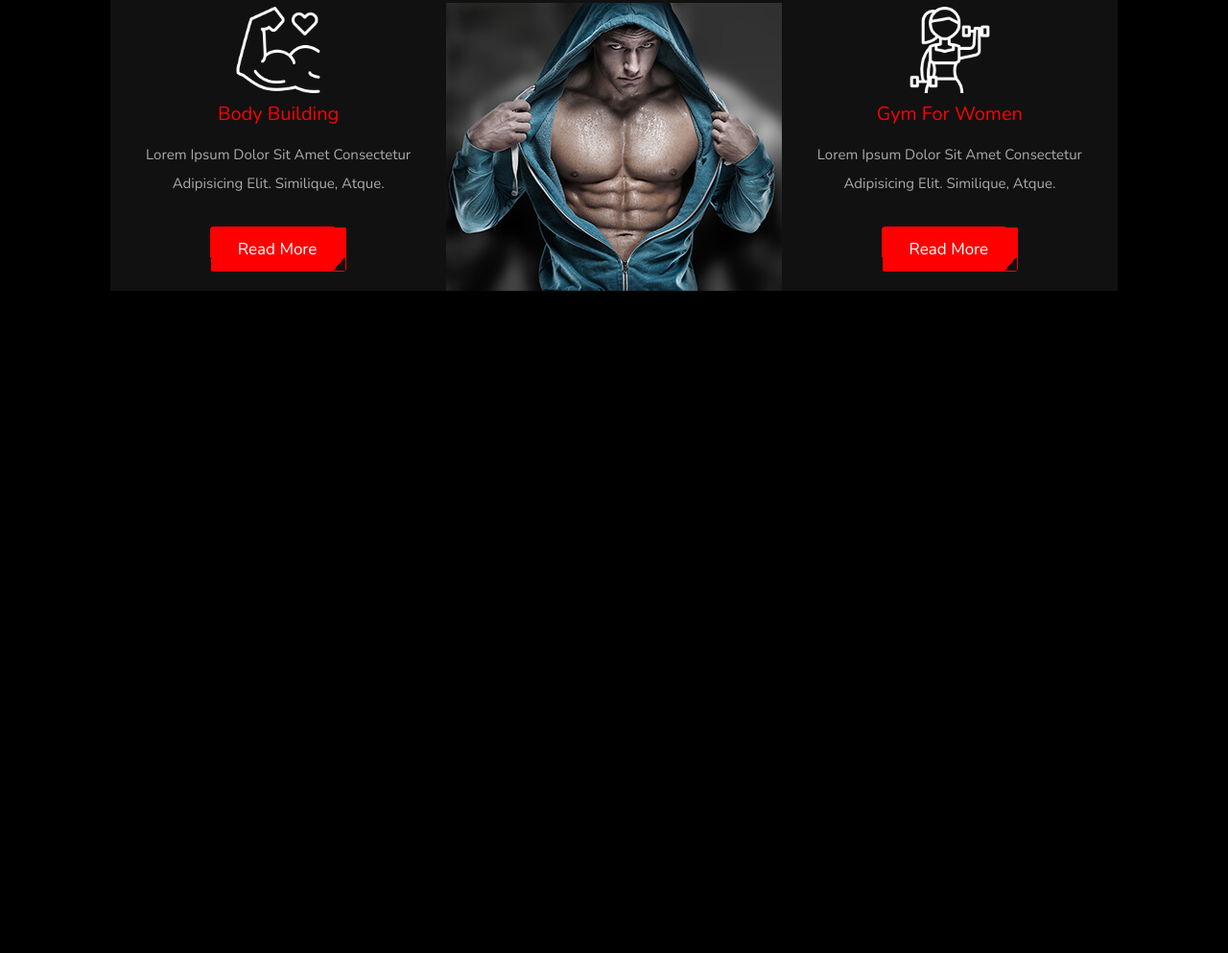
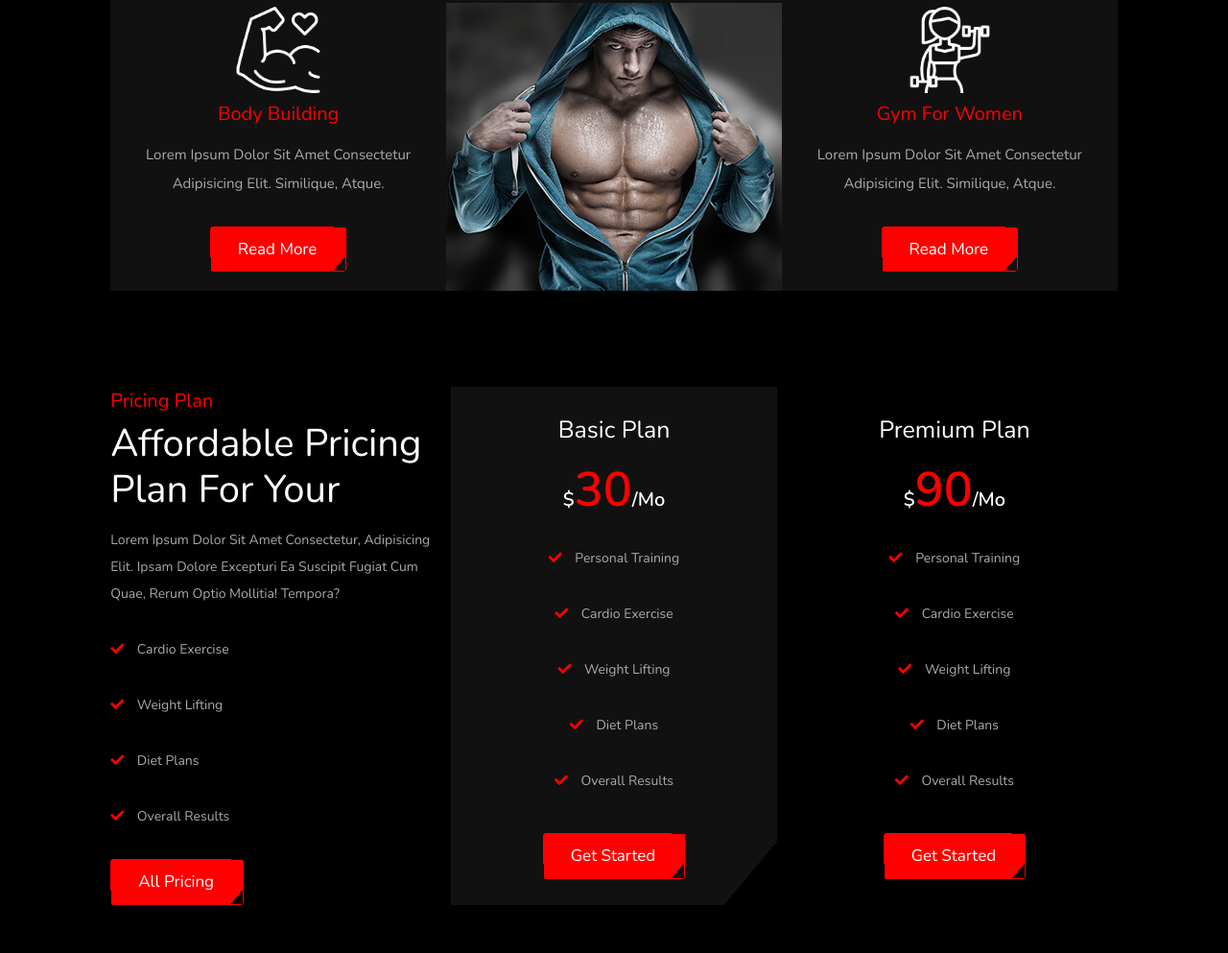
Before and after one commit to VIPIN-PASWAN/Tathastu-Twowaits, a plain HTML site: page index.html in a window 1280 px wide. Shown: the part 1801-2794 px from the top of the page at 96% size. Before the commit the page ends 2154 px from the top, so only its background shows below. Drawn offline with nearby package versions, Linux system fonts and the light colour scheme; a web font is replaced by a local one.

Commit message:
Added pricing section and its css code

```diff
--- a/css/style.css
+++ b/css/style.css
@@ -335,6 +335,79 @@ section {
   padding: 1rem 0;
 }
 
+.pricing {
+  display: -ms-grid;
+  display: grid;
+  -ms-grid-columns: (minmax(32rem, 1fr))[auto-fit];
+      grid-template-columns: repeat(auto-fit, minmax(32rem, 1fr));
+  gap: 1.5rem;
+}
+
+.pricing .information span {
+  font-size: 2rem;
+  color: #f00;
+}
+
+.pricing .information h3 {
+  font-size: 4rem;
+  padding-top: .5rem;
+  color: #fff;
+}
+
+.pricing .information p {
+  line-height: 2;
+  padding: 1rem 0;
+  font-size: 1.4rem;
+  color: #aaa;
+}
+
+.pricing .information p i {
+  padding-right: 1rem;
+  color: #f00;
+}
+
+.pricing .plan {
+  text-align: center;
+  padding: 2rem;
+}
+
+.pricing .plan.basic {
+  background: linear-gradient(130deg, #111 93%, transparent 90%);
+}
+
+.pricing .plan h3 {
+  font-size: 2.5rem;
+  margin: 1rem 0;
+  color: #fff;
+}
+
+.pricing .plan .price {
+  font-size: 5rem;
+  font-weight: bolder;
+  color: #f00;
+}
+
+.pricing .plan .price span {
+  color: #fff;
+  font-size: 2rem;
+}
+
+.pricing .plan .list {
+  padding: 1rem 0;
+}
+
+.pricing .plan .list p {
+  line-height: 2;
+  padding: 1rem 0;
+  font-size: 1.4rem;
+  color: #aaa;
+}
+
+.pricing .plan .list p i {
+  padding-right: 1rem;
+  color: #f00;
+}
+
 
   .banner {
     background: -webkit-gradient(linear, left top, left bottom, from(rgba(0, 0, 0, 0.7)), to(rgba(0, 0, 0, 0.7))), url(../images/banner-bg.jpg) no-repeat;
--- a/index.html
+++ b/index.html
@@ -1,19 +1,21 @@
 <!DOCTYPE html>
 <html lang="en">
+
 <head>
   <meta charset="UTF-8">
   <meta http-equiv="X-UA-Compatible" content="IE=edge">
   <meta name="viewport" content="width=device-width, initial-scale=1.0">
   <title>Tathastu Fitness</title>
   <!-- font awesome cdn link  -->
-    <link
-      rel="stylesheet" href="https://cdnjs.cloudflare.com/ajax/libs/font-awesome/5.15.4/css/all.min.css"/>
+  <link rel="stylesheet" href="https://cdnjs.cloudflare.com/ajax/libs/font-awesome/5.15.4/css/all.min.css" />
   <link href="https://fonts.googleapis.com/css?family=Baloo+Bhai&display=swap" rel="stylesheet">
-    <link href="https://cdn.jsdelivr.net/npm/bootstrap@5.2.0/dist/css/bootstrap.min.css" rel="stylesheet" integrity="sha384-gH2yIJqKdNHPEq0n4Mqa/HGKIhSkIHeL5AyhkYV8i59U5AR6csBvApHHNl/vI1Bx" crossorigin="anonymous">
+  <link href="https://cdn.jsdelivr.net/npm/bootstrap@5.2.0/dist/css/bootstrap.min.css" rel="stylesheet"
+    integrity="sha384-gH2yIJqKdNHPEq0n4Mqa/HGKIhSkIHeL5AyhkYV8i59U5AR6csBvApHHNl/vI1Bx" crossorigin="anonymous">
   <link rel="stylesheet" href="css/style.css">
   <script src="js/script.js"></script>
 </head>
 </head>
+
 <body>
 
 
@@ -87,10 +89,7 @@
   <section class="home" id="home">
     <div class="swiper home-slider">
       <div class="swiper-wrapper">
-          <div
-            class="swiper-slide slide"
-            style="background: url(images/home-bg-1.jpg) no-repeat"
-          >
+        <div class="swiper-slide slide" style="background: url(images/home-bg-1.jpg) no-repeat">
           <div class="content">
             <span>be strong, be fit</span>
             <h3>Make yourself stronger than your excuses.</h3>
@@ -226,7 +225,52 @@
     </div>
   </section>
 
+  <section class="pricing" id="pricing">
+    <div class="information">
+      <span>pricing plan</span>
+      <h3>affordable pricing plan for your</h3>
+      <p>
+        Lorem ipsum dolor sit amet consectetur, adipisicing elit. Ipsam dolore
+        excepturi ea suscipit fugiat cum quae, rerum optio mollitia! Tempora?
+      </p>
+      <p><i class="fas fa-check"></i> cardio exercise</p>
+      <p><i class="fas fa-check"></i> weight lifting</p>
+      <p><i class="fas fa-check"></i> diet plans</p>
+      <p><i class="fas fa-check"></i> overall results</p>
+      <a href="#" class="btn">all pricing</a>
+    </div>
 
-    <script src="https://cdn.jsdelivr.net/npm/bootstrap@5.2.0/dist/js/bootstrap.bundle.min.js" integrity="sha384-A3rJD856KowSb7dwlZdYEkO39Gagi7vIsF0jrRAoQmDKKtQBHUuLZ9AsSv4jD4Xa" crossorigin="anonymous"></script>
+    <div class="plan basic">
+      <h3>basic plan</h3>
+      <div class="price"><span>$</span>30<span>/mo</span></div>
+      <div class="list">
+        <p><i class="fas fa-check"></i> personal training</p>
+        <p><i class="fas fa-check"></i> cardio exercise</p>
+        <p><i class="fas fa-check"></i> weight lifting</p>
+        <p><i class="fas fa-check"></i> diet plans</p>
+        <p><i class="fas fa-check"></i> overall results</p>
+      </div>
+      <a href="#" class="btn">get started</a>
+    </div>
+
+    <div class="plan">
+      <h3>premium plan</h3>
+      <div class="price"><span>$</span>90<span>/mo</span></div>
+      <div class="list">
+        <p><i class="fas fa-check"></i> personal training</p>
+        <p><i class="fas fa-check"></i> cardio exercise</p>
+        <p><i class="fas fa-check"></i> weight lifting</p>
+        <p><i class="fas fa-check"></i> diet plans</p>
+        <p><i class="fas fa-check"></i> overall results</p>
+      </div>
+      <a href="#" class="btn">get started</a>
+    </div>
+  </section>
+
+
+  <script src="https://cdn.jsdelivr.net/npm/bootstrap@5.2.0/dist/js/bootstrap.bundle.min.js"
+    integrity="sha384-A3rJD856KowSb7dwlZdYEkO39Gagi7vIsF0jrRAoQmDKKtQBHUuLZ9AsSv4jD4Xa"
+    crossorigin="anonymous"></script>
 </body>
+
 </html>
```
Lines whose indentation alone changed are shown as unchanged.
